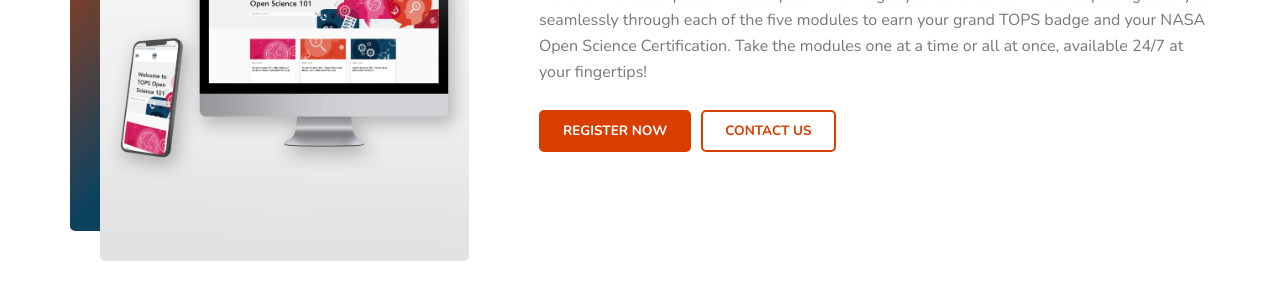
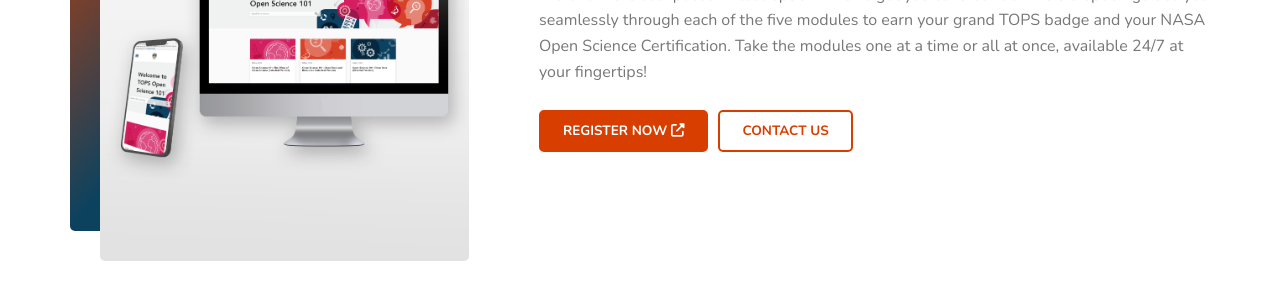
Before and after one commit to bressler1995/TOPS-Website-Front-End, a Jekyll site: the page built from pages/takeos101.md, in a window 1280 px wide. Shown: the part 873-1173 px from the top of the page. Built offline with Jekyll 4.4.1, drawn with Linux system fonts in a browser that asks for light colours.

Commit message:
Start adding external buttons

```diff
--- a/_includes/takeos101/selfpaced.html
+++ b/_includes/takeos101/selfpaced.html
@@ -10,8 +10,8 @@
           <div class="tops_divider div_smaller mb-3"><div class="div_inner"></div></div>
           <p>Prefer a more self-paced virtual option? We've got you covered! Our MOOC option guides you seamlessly through each of the five modules to earn your grand TOPS badge and your NASA Open Science Certification. Take the modules one at a time or all at once, available 24/7 at your fingertips!</p>
           <div class="d-flex flex-row flex-wrap tops_doublebuttons">
-            <a class="btn btn-primary" href="#" role="button">Register Now</a>
-            <a class="btn btn-outline-primary" href="#" role="button">Contact Us</a>
+            <a class="btn btn-primary" href="https://openscience101.org/" target="_blank" role="button">Register Now <i class="fa-solid fa-up-right-from-square"></i></a>
+            <a class="btn btn-outline-primary" href="mailto:hq-openscience@nasa.gov" role="button">Contact Us</a>
           </div>
         </div>
       </div>
```
